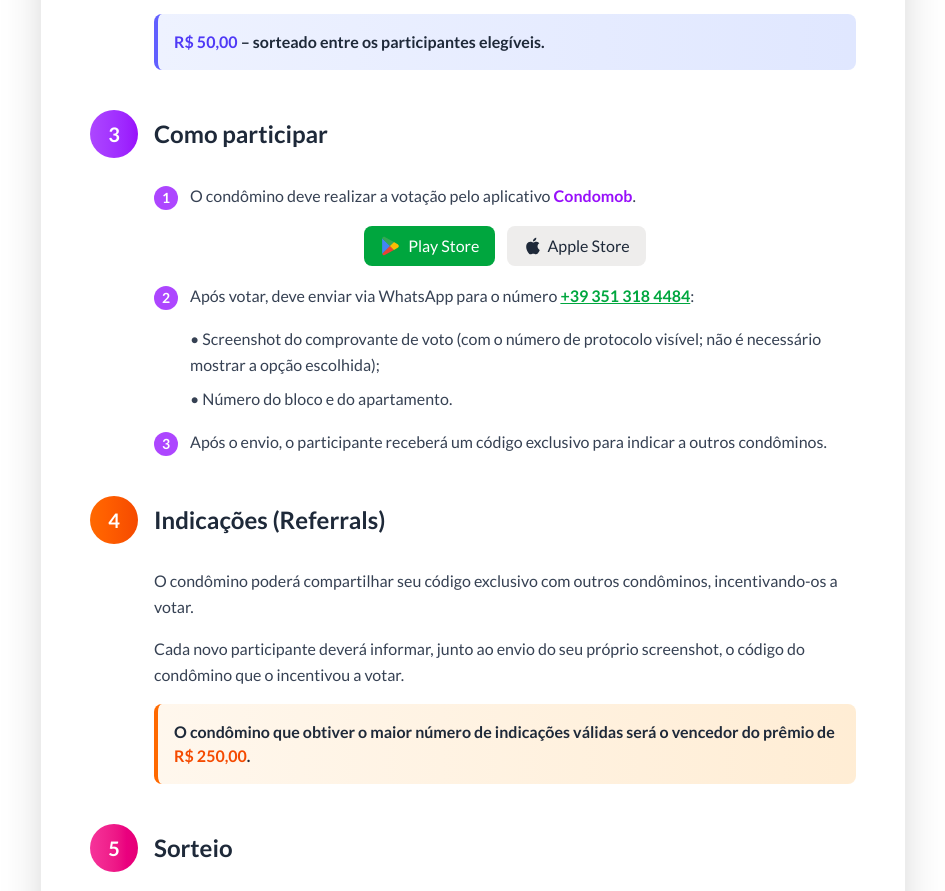
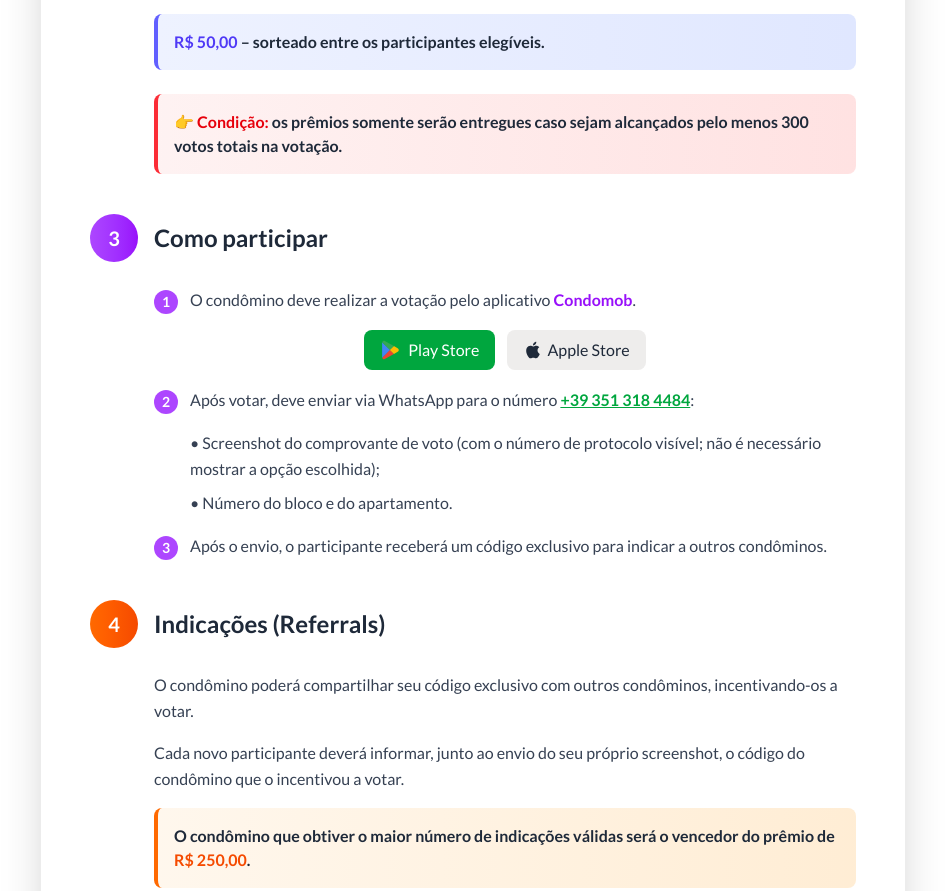
Before and after one commit to robdll/condominio-dona-mirai, a Next.js app: page / in a window 1280 px wide. Shown: the part 968-1859 px from the top of the page, without its empty margins (167-1112 px from the left). Built offline with nearby package versions, Linux system fonts and the light colour scheme.

Commit message:
add condition

```diff
--- a/src/app/page.js
+++ b/src/app/page.js
@@ -79,6 +79,11 @@ export default function Home() {
                     <span className="text-indigo-600 dark:text-indigo-400">R$ 50,00</span> – sorteado entre os participantes elegíveis.
                   </p>
                 </div>
+              </div>
+              <div className="mt-6 bg-gradient-to-r from-red-50 to-red-100 dark:from-red-900/20 dark:to-red-800/20 p-4 rounded-lg border-l-4 border-red-500">
+                <p className="font-semibold text-gray-800 dark:text-white">
+                  <span className="text-red-600 dark:text-red-400">👉 Condição:</span> os prêmios somente serão entregues caso sejam alcançados pelo menos <span className="font-bold">300 votos totais</span> na votação.
+                </p>
               </div>
             </div>
           </section>
```
